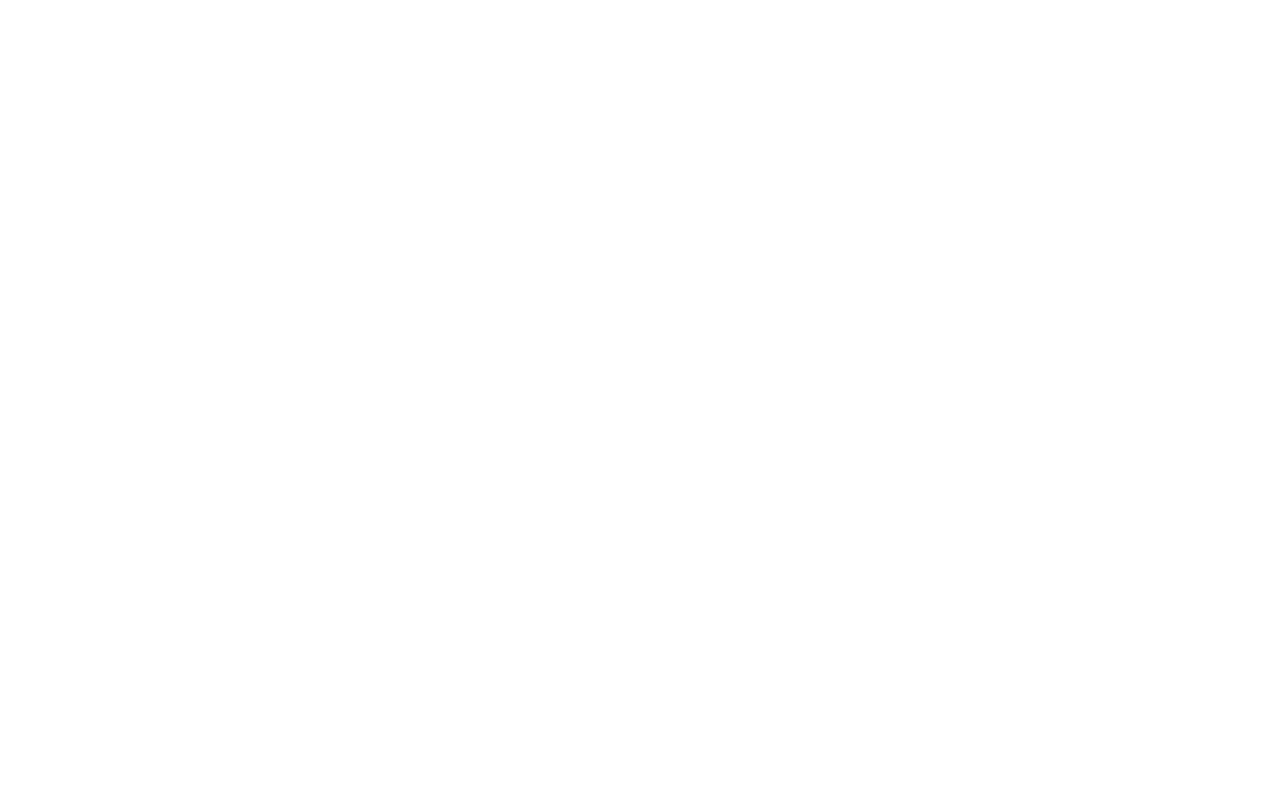
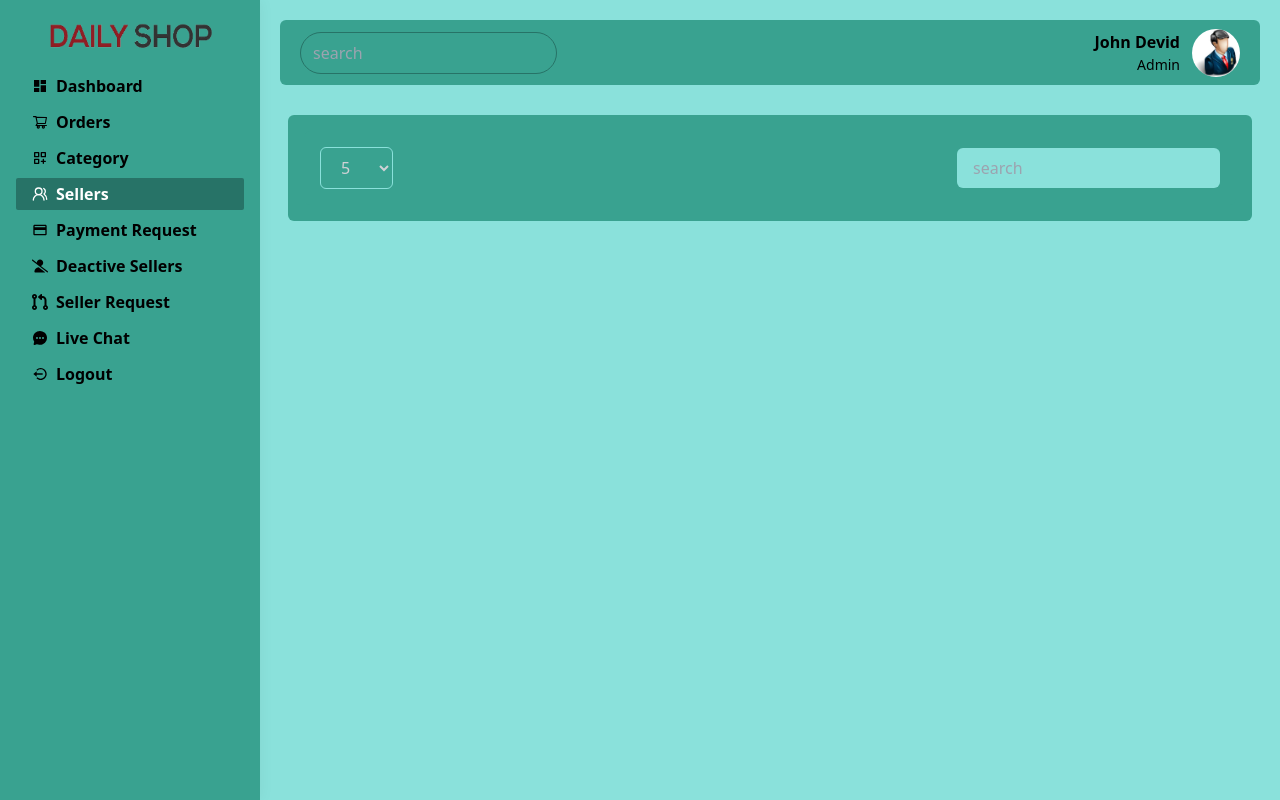
Before and after one commit to Atik2788/e-commerce-project-dashboard, a React (Create React App) app: page /admin/dashboard/sellers in a window 1280 px wide. Before the commit this address had no page. Built offline with nearby package versions, Linux system fonts and the light colour scheme.

Commit message:
22 seller page design starting

```diff
--- a/src/router/routes/adminRoutes.js
+++ b/src/router/routes/adminRoutes.js
@@ -1,5 +1,6 @@
 // import AdminDashboard from "../../views/admin/AdminDashboard";
 import {lazy} from "react";
+import Sellers from "../../views/admin/Sellers";
 const AdminDashboard = lazy(() => import('../../views/admin/AdminDashboard'))
 const Orders = lazy(() => import('../../views/admin/Orders'))
 const Category = lazy(() => import('../../views/admin/Category'))
@@ -20,5 +21,10 @@ export const adminRoutes = [
         path: 'admin/dashboard/category',
         element: <Category/>,
         role: "admin"
+    },
+    {
+        path: 'admin/dashboard/sellers',
+        element: <Sellers/>,
+        role: "admin"
     }
 ]
--- /dev/null
+++ b/src/views/admin/Sellers.jsx
@@ -0,0 +1,18 @@
+import React, { useState } from "react";
+import SetParPage from "./commonPages/SetParPage";
+
+const Sellers = () => {
+  const [parPage, setParPage] = useState(5);
+
+  return (
+    <div className="px-2 lg:px-7 pt-5">
+      <div className="flex fex-col justify-between items-center mb-5 p-4 bg-[#39a290] rounded-md">
+        <div className="w-full p-4 bg-[#39a290] rounded-md">
+          <SetParPage setParPage={setParPage} />
+        </div>
+      </div>
+    </div>
+  );
+};
+
+export default Sellers;
```
